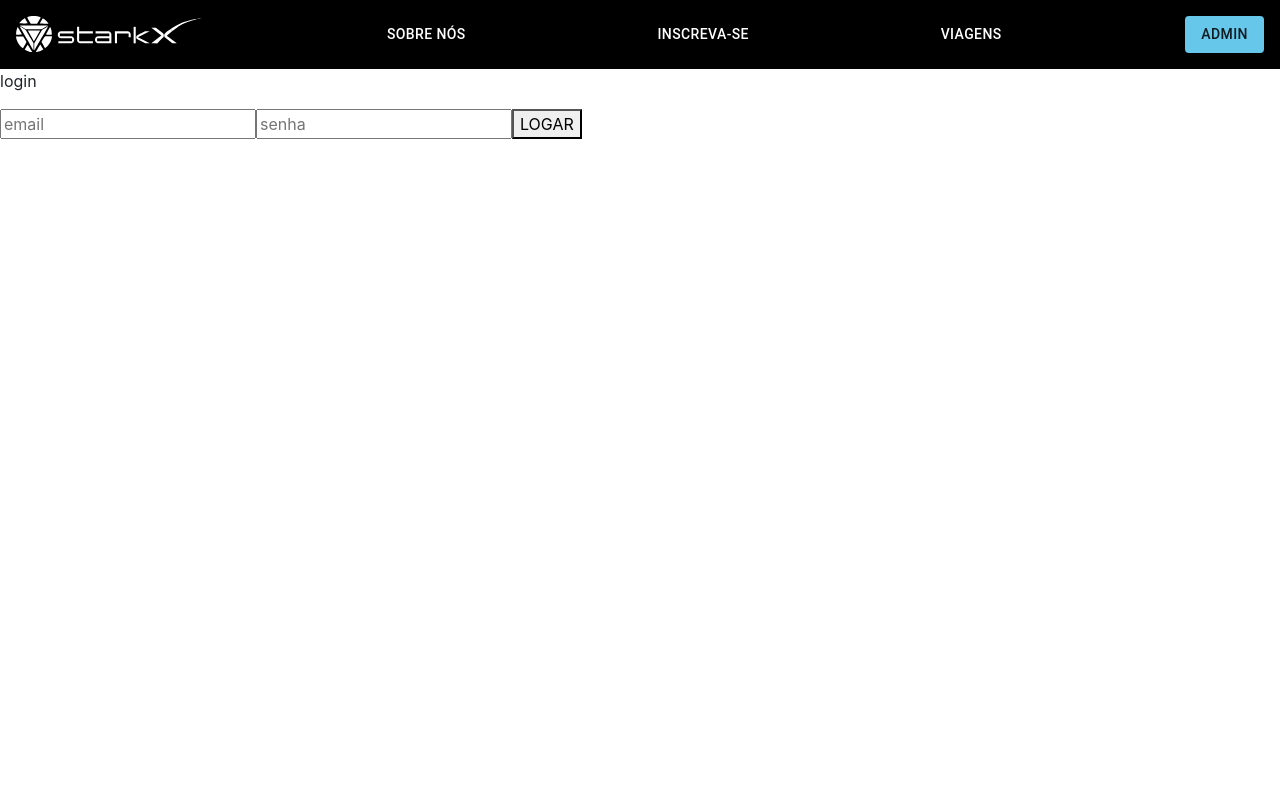
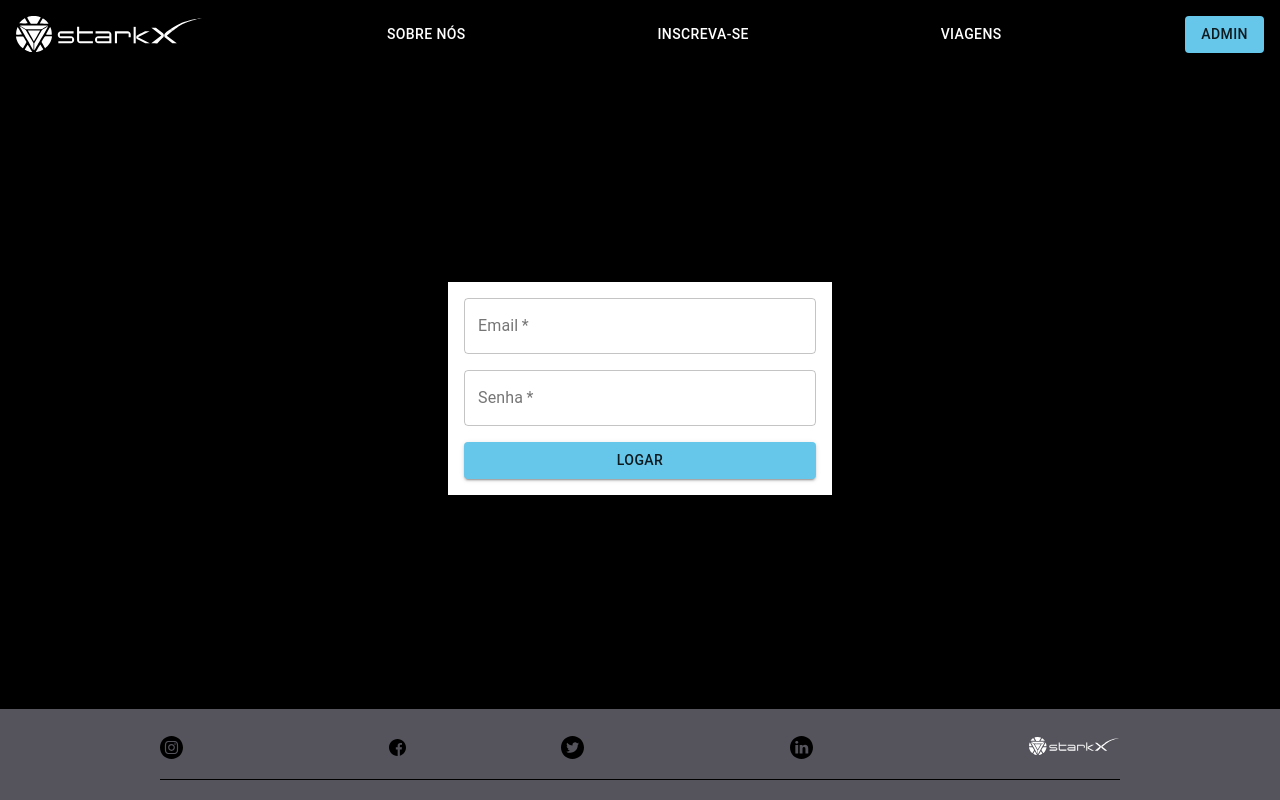
Before and after one commit to future4code/Nicole-Zolnier, a React (Create React App) app in the folder semana10/labex/: page /login in a window 1280 px wide. Shown: the top 800 px of the page. Built offline with nearby package versions, Linux system fonts and the light colour scheme.

Commit message:
validacao apply funcionando e login page estilizada + ou -

```diff
--- a/semana10/labex/src/components/Footer.js
+++ b/semana10/labex/src/components/Footer.js
@@ -8,7 +8,7 @@ import linkedin from '../assets/linkedin.svg'
 
 const DivFooter = styled.div`
   background-color: #55545c;
-  height: 50vh;
+  height: 45vh;
   padding: 0 10em;
 `
 
--- a/semana10/labex/src/pages/Private/LoginPage.js
+++ b/semana10/labex/src/pages/Private/LoginPage.js
@@ -3,7 +3,39 @@ import { useHistory } from 'react-router-dom'
 import NavBar from '../../components/NavBar'
 import { useForm } from '../../hooks/useForm'
 import axios from 'axios'
-import {baseUrl} from '../../constants/urls'
+import { baseUrl } from '../../constants/urls'
+import styled from 'styled-components'
+import { TextField, Button, createMuiTheme, MuiThemeProvider } from '@material-ui/core'
+import Footer from '../../components/Footer'
+
+const MainContainer = styled.div`
+  background-color: black;
+  display: flex;
+  justify-content: center;
+  align-items: center;
+  height: 80vh;
+`
+
+const FormContainer = styled.form`
+	padding: 1em;
+	display: flex;
+	flex-direction: column;
+  justify-content: center;
+	gap: 1em;
+	width: 30vw;
+  background-color: white;
+`
+
+const myTheme = createMuiTheme({
+  palette: {
+    primary: {
+      main: "#FFFFFF"
+    },
+    secondary: {
+      main: "#67C7EB"
+    }
+  },
+})
 
 function LoginPage() {
   const history = useHistory()
@@ -30,12 +62,17 @@ function LoginPage() {
   return (
     <div>
       <NavBar />
-        <p>login</p>
-        <form onSubmit={login}>
-          <input placeholder="email" value={form.email} onChange={onChange} name="email" type="email" required/>
-          <input placeholder="senha" type="password"  value={form.password} onChange={onChange} name="password" required/>
-          <button>LOGAR</button>
-        </form>
+      <MainContainer>
+      <FormContainer onSubmit={login}>
+        <TextField variant="outlined" label="Email" type={"email"} onChange={onChange} value={form.email} name="email" required />
+        <TextField variant="outlined" label="Senha" type={"password"} value={form.password} onChange={onChange} name="password" required />
+        <MuiThemeProvider theme={myTheme}>
+        <Button type={'submit'} variant="contained" color="secondary">LOGAR</Button>
+        </MuiThemeProvider>
+      </FormContainer>
+      </MainContainer>
+
+      <Footer />
 
     </div>
   );
--- a/semana10/labex/src/pages/Public/ApplyPage.js
+++ b/semana10/labex/src/pages/Public/ApplyPage.js
@@ -70,18 +70,18 @@ function ApplyPage() {
     <div>
       <NavBar />
       <p>Apply</p>
-      <FormContainer onSubmit={applyToTrip}>
+      <FormContainer autoComplete="off" validate onSubmit={applyToTrip}>
 
         <TextField label="Nome" value={form.name} onChange={onChange} name="name"
-          inputProps={{ pattern: "[a-zA-Z\À-ú ]{3,}" }}
+          inputProps={{ pattern: "[a-zA-ZÀ-ú ]{3,}" }}
           required variant="outlined" />
         <TextField variant="outlined" label="Idade" value={form.age} onChange={onChange} name="age" type="number"
-          min="18"
+          inputProps={{ min: "18", step: "1" }}
           required />
         <TextField label="Por que você seria um bom candidato?" name="reason" value={form.reason} onChange={onChange}
           inputProps={{ pattern: "^.{30,}" }}
           required variant="outlined" />
-        <TextField variant="outlined" required inputProps={{ pattern: "[a-zA-Z\À-ú ]{10,}" }} label="Profissao" name="profession" value={form.profession} onChange={onChange} />
+        <TextField variant="outlined" required inputProps={{ pattern: "[a-zA-ZÀ-ú ]{10,}" }} label="Profissao" name="profession" value={form.profession} onChange={onChange} />
 
 
         <FormControl variant="outlined">
@@ -106,7 +106,7 @@ function ApplyPage() {
         </FormControl>
 
         <MuiThemeProvider theme={myTheme}>
-          <Button color="secondary" variant="contained">Aplicar</Button>
+          <Button type='submit' color="secondary" variant="contained">Aplicar</Button>
         </MuiThemeProvider>
 
 
```
Lines whose indentation alone changed are shown as unchanged.
